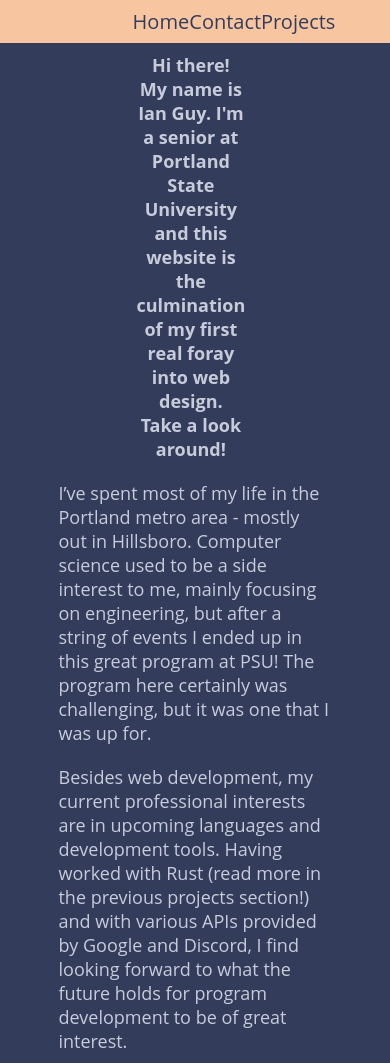
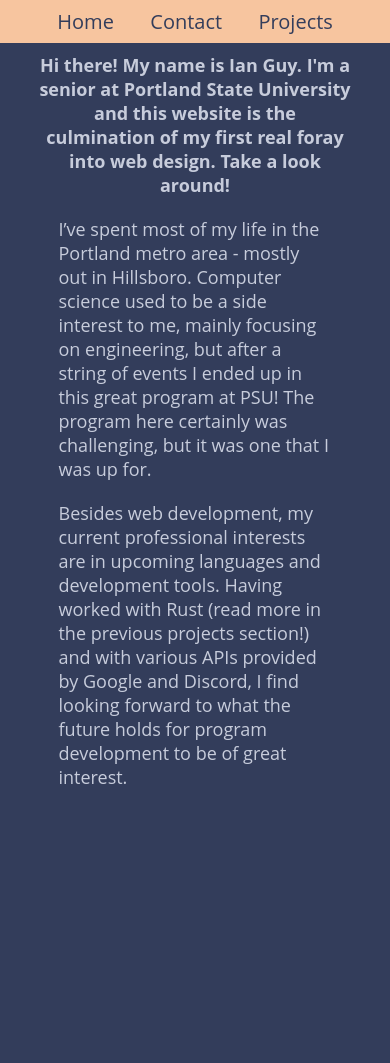
Before and after one commit to AzerDime/webdevFinal, a plain HTML site: page index.html in a window 390 px wide. After the commit the page ends 844 px from the top, so only its background shows below. Drawn offline with Linux system fonts and the light colour scheme.

Commit message:
fixed formatting for mobile aspect ratios

```diff
--- a/styles.css
+++ b/styles.css
@@ -54,9 +54,8 @@ a:visited{
 
 .navBody {
   display: flex;
-  width: 30%;
+  width: 50%;
   float: right;
-  margin-right: 2%;
   justify-content: space-around;
   align-items: center;
   list-style: none;
@@ -80,7 +79,7 @@ a:visited{
   display: flex;
   width: 100vw;
   font-size: 18px;
-  max-width: 30%;
+  max-width: 80%;
   float: center;
   margin: auto;
   align-items: center;
@@ -105,6 +104,16 @@ a:visited{
   margin-left: 10%;
 }
 
+@media screen and (max-width: 1024px) {
+  .navBody {
+      width: 80%;
+  }
+  h1 {
+    width: 80%;
+    margin-left: 10%;
+  }
+}
+
 body {
   font-family: "Open Sans", "Helvetica Neue", sans-serif;
   font-size: 1.2em;
@@ -114,5 +123,4 @@ body {
 
 h1 {
   text-align: center;
-  padding-right: 3%;
 }
```
